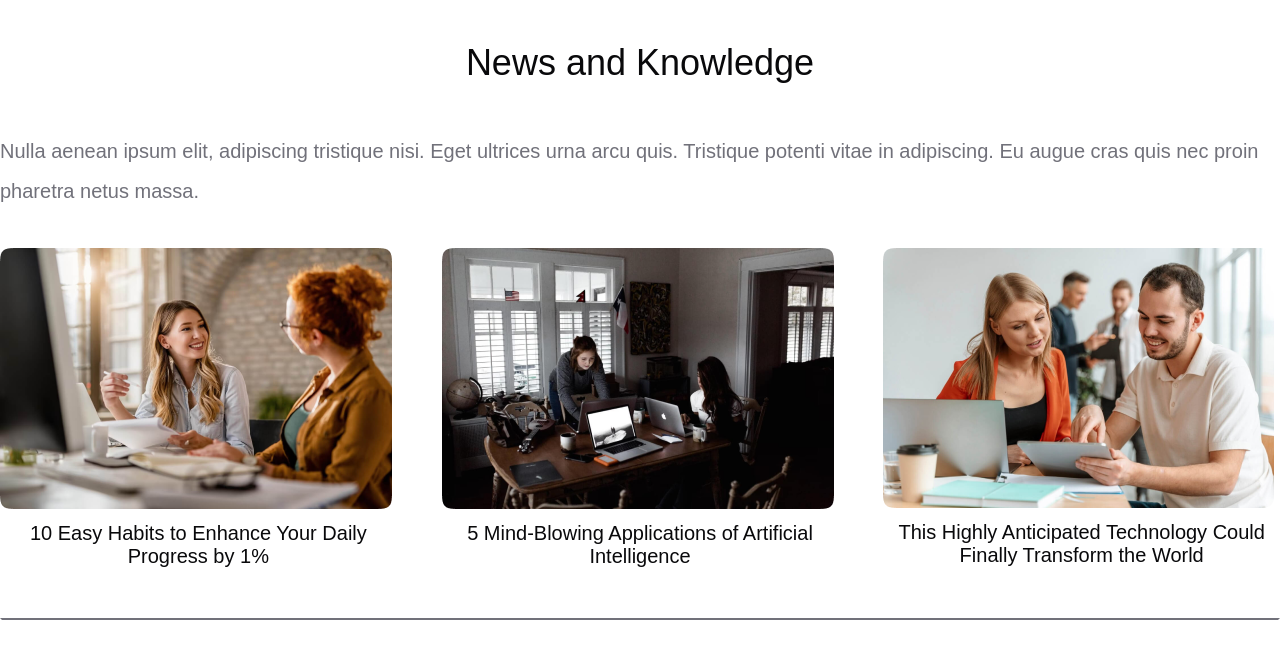
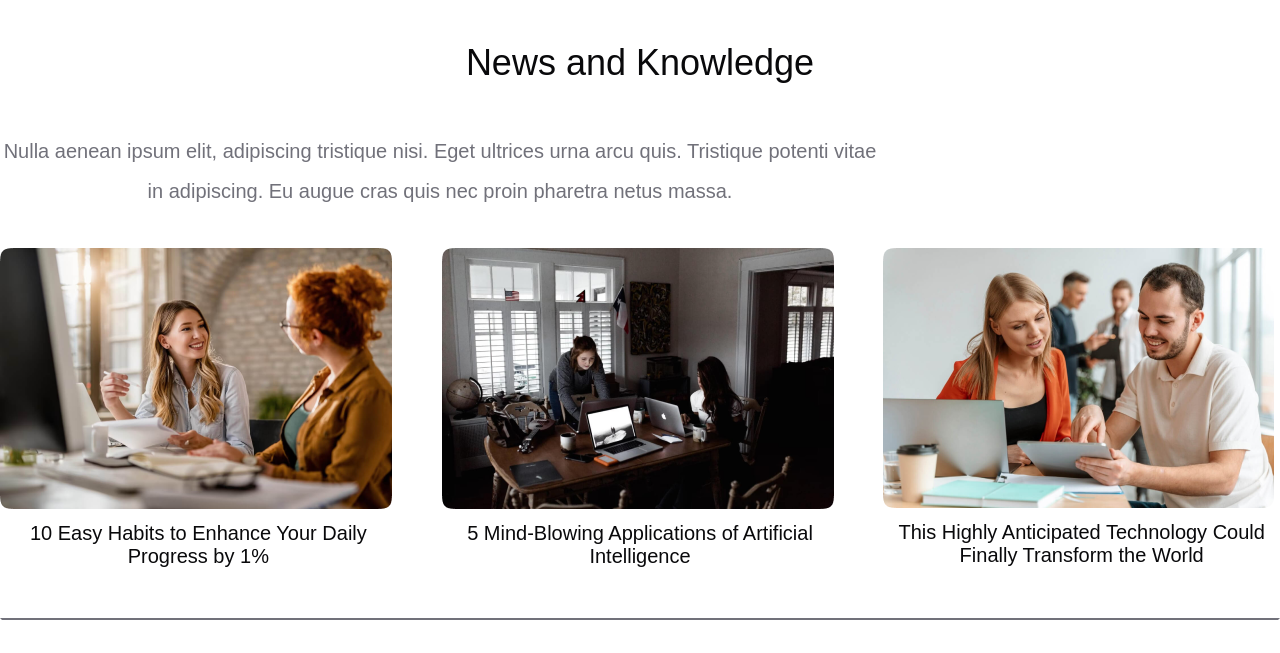
Before and after one commit to devwithfarshibd/AreoPage, a plain HTML site: page index.html in a window 1280 px wide. Shown: the part 4040-4693 px from the top of the page. Drawn offline with Linux system fonts and the light colour scheme; a web font is replaced by a local one.

Commit message:
blog css update

```diff
--- a/style.css
+++ b/style.css
@@ -588,6 +588,8 @@ main.sponsor_section {
     font-size: 2rem;
     color: var(--para-color);
     line-height: 4rem;
+    text-align: center;
+    width: 88rem;
   }
   .blog_wrapper {
     margin-top: 3.7rem;
```
